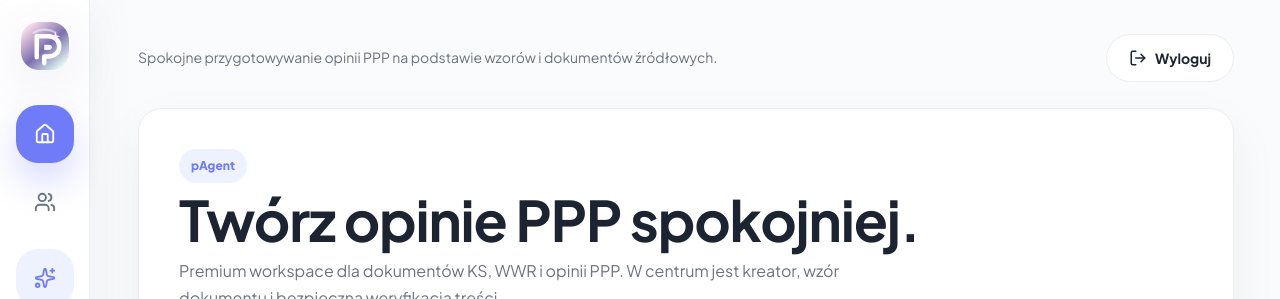
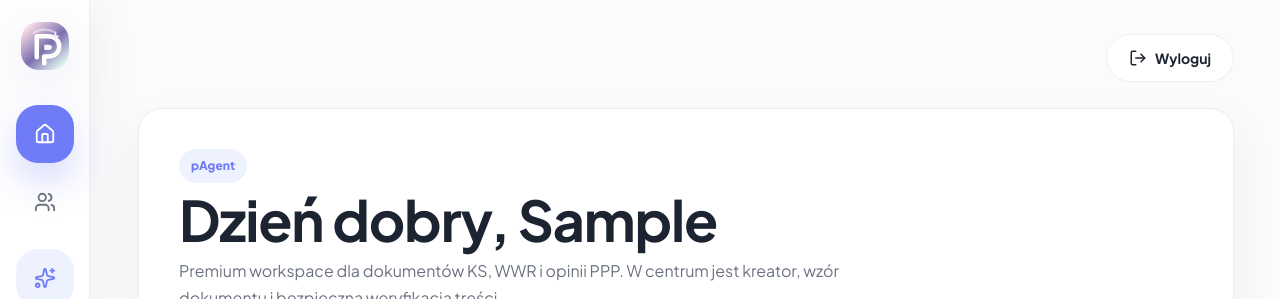
Before and after one commit to piskadlosebastian/pAgent, a Next.js app: page /dashboard in a window 1280 px wide. Shown: the top 299 px of the page. Built offline with nearby package versions, Linux system fonts and the light colour scheme; no server answers; the database is empty; sample sign-in values are in the browser's storage.

Commit message:
Update dashboard greeting

```diff
--- a/app/(app)/dashboard/page.tsx
+++ b/app/(app)/dashboard/page.tsx
@@ -1,10 +1,12 @@
 import Link from "next/link";
-import { CheckCircle2, FileText, ShieldCheck, Sparkles, Users } from "lucide-react";
+import { CheckCircle2, FileText, Sparkles, Users } from "lucide-react";
 import { prisma } from "@/lib/prisma";
 import { requireUser } from "@/lib/session";
 
 export default async function DashboardPage() {
   const user = await requireUser();
+  const displayName = user.name?.trim() || user.email?.split("@")[0] || "";
+  const firstName = displayName.split(/\s+/)[0];
   const [childrenCount, documentsCount, latestDocuments] = await Promise.all([
     prisma.child.count({ where: { userId: user.id } }),
     prisma.document.count({ where: { userId: user.id } }),
@@ -22,7 +24,7 @@ export default async function DashboardPage() {
       <section className="panel hero-panel">
         <div className="page-title">
           <span className="premium-kicker">pAgent</span>
-          <h1>Twórz opinie PPP spokojniej.</h1>
+          <h1>Dzień dobry{firstName ? `, ${firstName}` : ""}</h1>
           <p>Premium workspace dla dokumentów KS, WWR i opinii PPP. W centrum jest kreator, wzór dokumentu i bezpieczna weryfikacja treści.</p>
           <div className="hero-actions">
             <Link className="button accent" href="/new-opinion">
--- a/app/(app)/layout.tsx
+++ b/app/(app)/layout.tsx
@@ -23,11 +23,7 @@ export default async function AppLayout({ children }: { children: React.ReactNod
       </aside>
 
       <header className="topbar">
-        <div className="topbar-title">
-          <div>
-            <p>Spokojne przygotowywanie opinii PPP na podstawie wzorów i dokumentów źródłowych.</p>
-          </div>
-        </div>
+        <div className="topbar-title" aria-hidden="true" />
         <SignOutButton />
       </header>
       <section className="content">{children}</section>
```
